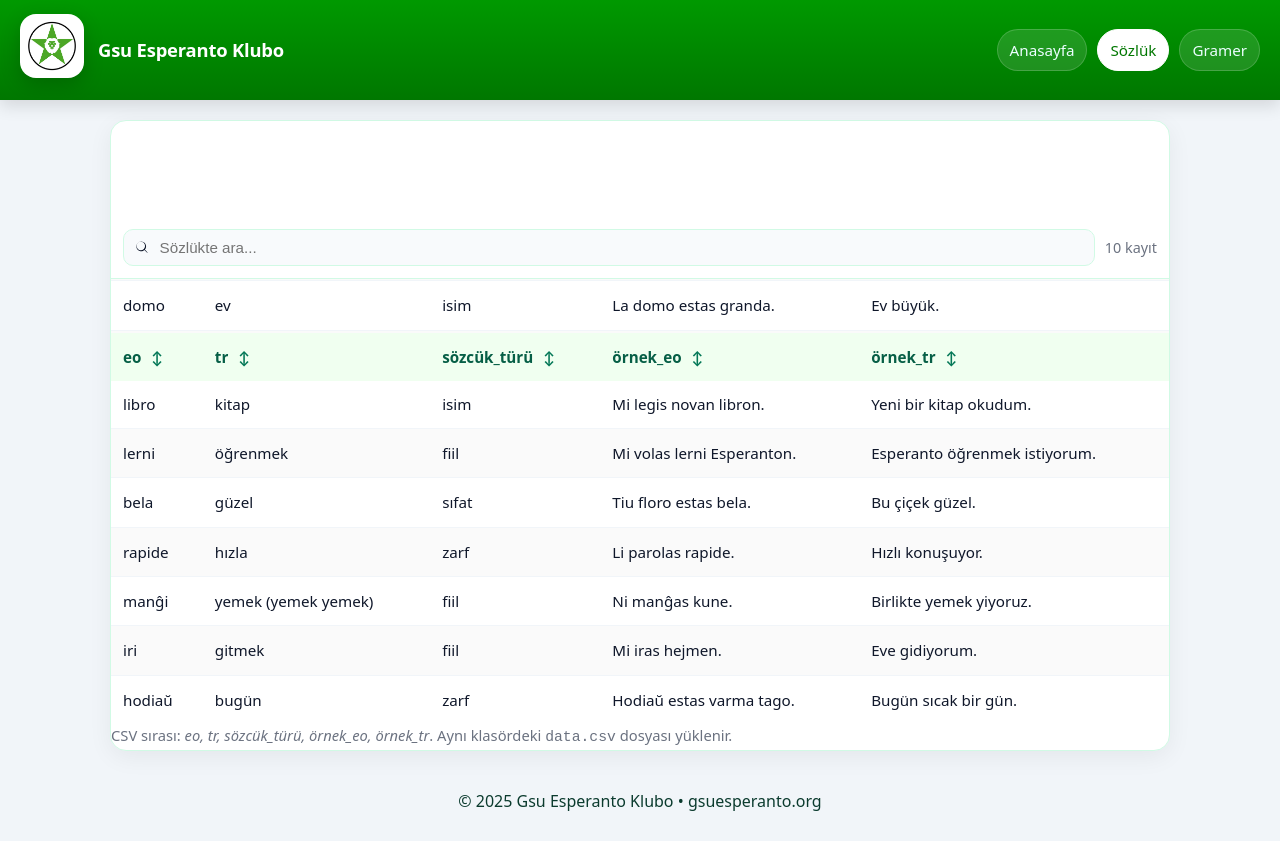
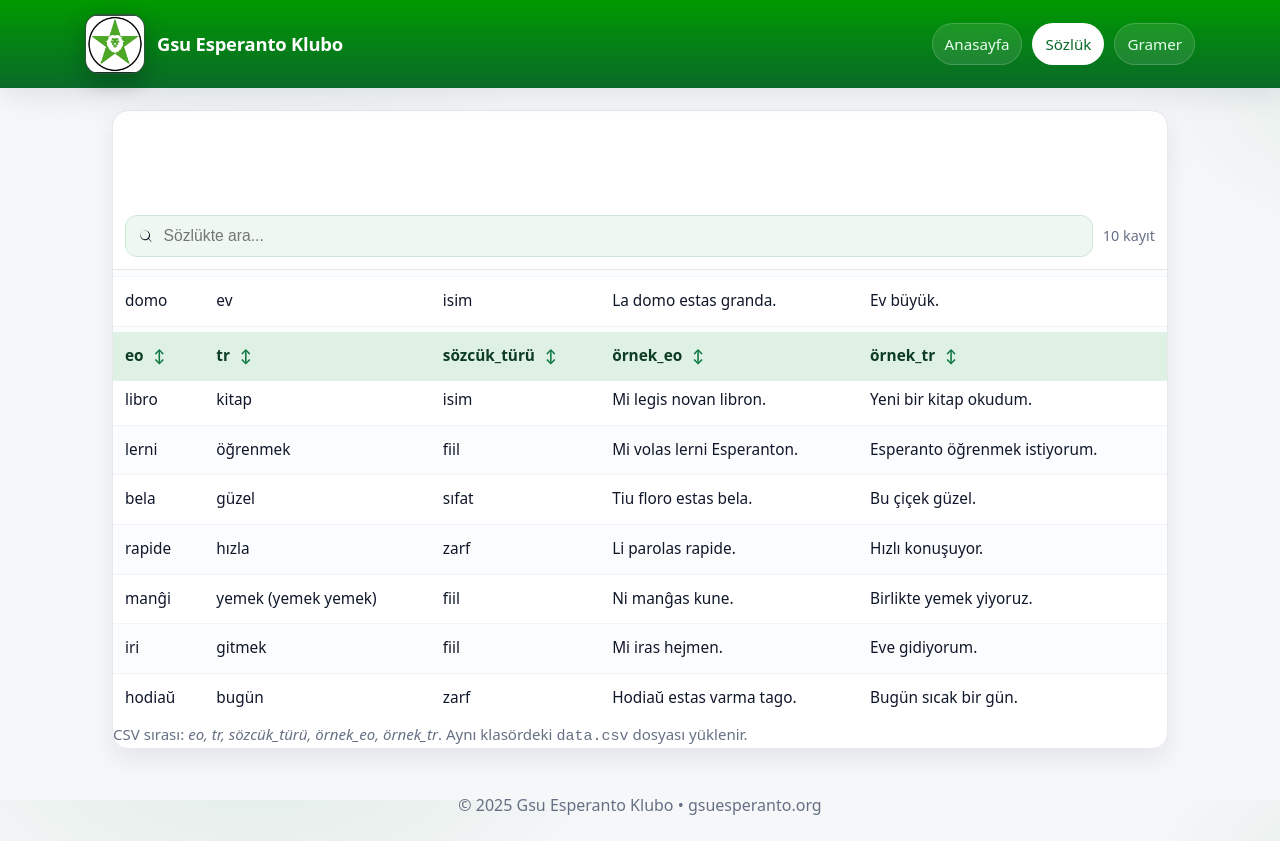
Before and after one commit to Bisbilge/eo-tr-sozluk, a plain HTML site: page sozluk.html in a window 1280 px wide. Drawn offline with Linux system fonts and the light colour scheme.

Commit message:
Update style.css

```diff
--- a/style.css
+++ b/style.css
@@ -1,98 +1,134 @@
 
+/* ===== Esperanto Klubo Theme (muted green star) ===== */
 :root{
-  --border:#d1fae5;
-  --muted:#6b7280;
-  --bg:#f1f5f9;
-  --fg:#0f172a;
-  --card:#ffffff;
-  --accent:#009900;      /* senin istediğin yeşil */
-  --accent-700:#007700;  /* daha koyu tonu */
-  --accent-50:#f0fff0;
+  /* Muted Esperanto greens */
+  --accent:#009900;       /* primary (darker, calmer than #009900) */
+  --accent-600:#096a29;
+  --accent-50:#eef8f1;     /* very light mint */
+  --accent-100:#dff1e4;
+  --accent-200:#cde8d6;
+
+  --bg:#f6f7f9;            /* app background */
+  --card:#ffffff;          /* surface */
+  --fg:#0f172a;            /* text */
+  --muted:#667085;         /* secondary text */
+  --border:#e6e8ec;
+
+  --radius:16px;
+  --shadow:0 10px 25px rgba(17, 29, 41, .08);
 }
 *{box-sizing:border-box}
 html,body{height:100%}
 body{
   margin:0;
-  font-family: system-ui, -apple-system, Segoe UI, Roboto, Ubuntu, Cantarell, "Noto Sans", Arial, sans-serif;
+  font-family: ui-sans-serif, system-ui, -apple-system, Segoe UI, Roboto, Ubuntu, Cantarell, Arial, "Noto Sans", sans-serif;
   line-height:1.6;
-  background:var(--bg);
   color:var(--fg);
+  background:
+    radial-gradient(50% 50% at 20% -10%, rgba(10,126,47,.10) 0%, rgba(10,126,47,0) 60%),
+    radial-gradient(40% 40% at 110% 10%, rgba(10,126,47,.08) 0%, rgba(10,126,47,0) 55%),
+    var(--bg);
 }
-.container{max-width:1100px;margin:auto;padding:20px}
 
-/* Header: emerald gradient bar */
+/* Header — slim brand bar with subdued green gradient */
 .header{
-  background: linear-gradient(180deg, var(--accent) 0%, var(--accent-700) 100%);
+  position:sticky; top:0; z-index:20;
+  background: linear-gradient(180deg, var(--accent) 0%, var(--accent-600) 100%);
   color:#fff;
-  position:sticky; top:0; z-index:10;
-  box-shadow:0 6px 16px rgba(0,0,0,.12);
+  box-shadow: var(--shadow);
 }
-.header-inner{display:flex;align-items:center;gap:16px;padding:14px 20px}
-.brand{display:flex;align-items:center;gap:14px;text-decoration:none;color:inherit}
-.brand img{
-  width:64px;height:64px;object-fit:contain;
-  background:#fff;border-radius:16px; /* corner badge */
-  padding:6px; box-shadow:0 6px 20px rgba(0,0,0,.18);
+.header-inner{
+  max-width:1150px; margin:auto;
+  display:flex; align-items:center; gap:14px;
+  padding:14px 20px;
 }
-.brand .title{font-weight:800;letter-spacing:-.01em;font-size:1.15rem}
+.brand{display:flex; align-items:center; gap:12px; text-decoration:none; color:inherit}
+.brand .badge{
+  width:60px; height:60px; display:grid; place-items:center;
+  background: #0f3520; border:1px solid rgba(255,255,255,.15);
+  border-radius:14px; box-shadow: inset 0 1px 0 rgba(255,255,255,.15), 0 8px 22px rgba(0,0,0,.25);
+  overflow:hidden;
+}
+.brand .badge img{width:100%; height:100%; object-fit:contain; display:block}
+.brand .badge .star{
+  width:62%; height:62%;
+  background: currentColor; color:#19b45b; /* green star */
+  clip-path: polygon(50% 0%, 61% 35%, 98% 35%, 68% 57%, 79% 91%, 50% 70%, 21% 91%, 32% 57%, 2% 35%, 39% 35%);
+}
+.brand .title{font-weight:800; letter-spacing:-.01em; font-size:1.15rem}
 
-/* Nav */
-.nav{margin-left:auto;display:flex;gap:10px;flex-wrap:wrap}
+.nav{margin-left:auto; display:flex; gap:10px; flex-wrap:wrap}
 .nav a{
-  text-decoration:none;color:#ecfeff;
-  background:rgba(255,255,255,.12);
+  text-decoration:none; color:#e7fff1;
+  background:rgba(255,255,255,.10);
   border:1px solid rgba(255,255,255,.18);
-  padding:8px 12px;border-radius:999px;font-size:.95rem;
-  transition:transform .06s ease, background .2s;
+  padding:8px 12px; border-radius:999px; font-size:.95rem;
+  transition: all .15s ease;
 }
-.nav a:hover{background:rgba(255,255,255,.2); transform:translateY(-1px)}
-.nav a.active{background:#fff;color:var(--accent-700);border-color:#fff}
+.nav a:hover{background:rgba(255,255,255,.18); transform:translateY(-1px)}
+.nav a.active{background:#fff; color:var(--accent-600)}
+
+/* Layout containers */
+.container{max-width:1100px; margin:auto; padding:22px}
+.grid{display:grid; gap:22px}
 
 /* Cards */
 .card{
   background:var(--card);
   border:1px solid var(--border);
-  border-radius:16px;
-  box-shadow:0 6px 24px rgba(0,0,0,.06);
+  border-radius:var(--radius);
+  box-shadow: var(--shadow);
   overflow:hidden;
 }
-.hero{padding:28px 24px}
-.hero h1{margin:0 0 8px;font-size:1.9rem}
-.hero p{margin:4px 0 0;color:var(--muted)}
-.section{padding:20px}
+.card.pad{padding:22px}
+
+/* Hero */
+.hero{display:grid; gap:10px; padding:28px 24px}
+.hero h1{margin:0; font-size:2rem; letter-spacing:-.02em}
+.hero p{margin:2px 0 0; color:var(--muted)}
+
+/* Sections */
+.section h2{margin:0 0 8px}
+.section .list{margin:0; padding-left:18px}
+.section .list li{margin:6px 0}
 
 /* Footer */
-.footer{padding:18px 20px;color:#0b3b2e;text-align:center}
+.footer{padding:22px; text-align:center; color:var(--muted)}
 
-/* Controls + Table */
+/* Dictionary controls & table */
 .controls{
-  display:flex;flex-wrap:wrap;gap:10px;align-items:center;
-  padding:12px;border-bottom:1px solid var(--border);
-  position:sticky;top:96px;background:#fff;z-index:2;
+  display:flex; flex-wrap:wrap; gap:10px; align-items:center;
+  padding:12px; border-bottom:1px solid var(--border);
+  position:sticky; top:92px; background:#fff; z-index:10;
 }
 .field{
-  display:flex;align-items:center;gap:8px;
-  background:#f8fafc;border:1px solid var(--border);
-  padding:8px 10px;border-radius:10px;flex:1;
+  display:flex; align-items:center; gap:8px;
+  background:var(--accent-50); border:1px solid var(--accent-200);
+  padding:10px 12px; border-radius:12px; flex:1;
 }
-.field input{border:0;outline:0;background:transparent;font-size:0.95rem;width:100%}
-.counter{margin-left:auto;color:var(--muted);font-size:.9rem}
+.field input{border:0; outline:0; background:transparent; font-size:0.98rem; width:100%}
+.counter{margin-left:auto; color:var(--muted); font-size:.9rem}
 
-.table-wrap{overflow:auto;max-height:70vh}
-table{width:100%;border-collapse:collapse;font-size:0.95rem}
+.table-wrap{overflow:auto; max-height:70vh}
+table{width:100%; border-collapse:collapse; font-size:0.96rem}
 thead th{
-  position:sticky;top:150px;z-index:1;
-  background:var(--accent-50);
-  color:#065f46;
-  border-bottom:1px solid var(--border);
-  text-align:left;padding:12px;white-space:nowrap;cursor:pointer;user-select:none;
+  position:sticky; top:154px; z-index:1;
+  background:var(--accent-100);
+  color:#0d3b23;
+  border-bottom:1px solid var(--accent-200);
+  text-align:left; padding:12px; white-space:nowrap; cursor:pointer; user-select:none;
 }
-thead th .sort{font-size:.85rem;color:#047857;margin-left:6px}
-tbody td{padding:12px;border-top:1px solid #f1f5f9;vertical-align:top}
-tbody tr:nth-child(odd) td{background:#fafafa}
-mark{background:#fef3c7;color:inherit;padding:0 .15em;border-radius:3px}
-.small{font-size:.92rem;color:var(--muted)}
+thead th .sort{font-size:.85rem; color:#0d7841; margin-left:6px}
+tbody td{padding:12px; border-top:1px solid #f1f5f9; vertical-align:top}
+tbody tr:nth-child(odd) td{background:#fbfcfd}
+mark{background:#fff0b3; color:inherit; padding:0 .15em; border-radius:3px}
 
-/* Links & utilities */
-a{color:var(--accent-700)}
+.small{font-size:.94rem; color:var(--muted)}
+a{color:var(--accent-600)}
 a:hover{opacity:.9}
+
+/* Responsive */
+@media (max-width: 640px){
+  .brand .badge{width:52px;height:52px}
+  thead th{top:180px}
+}
```
